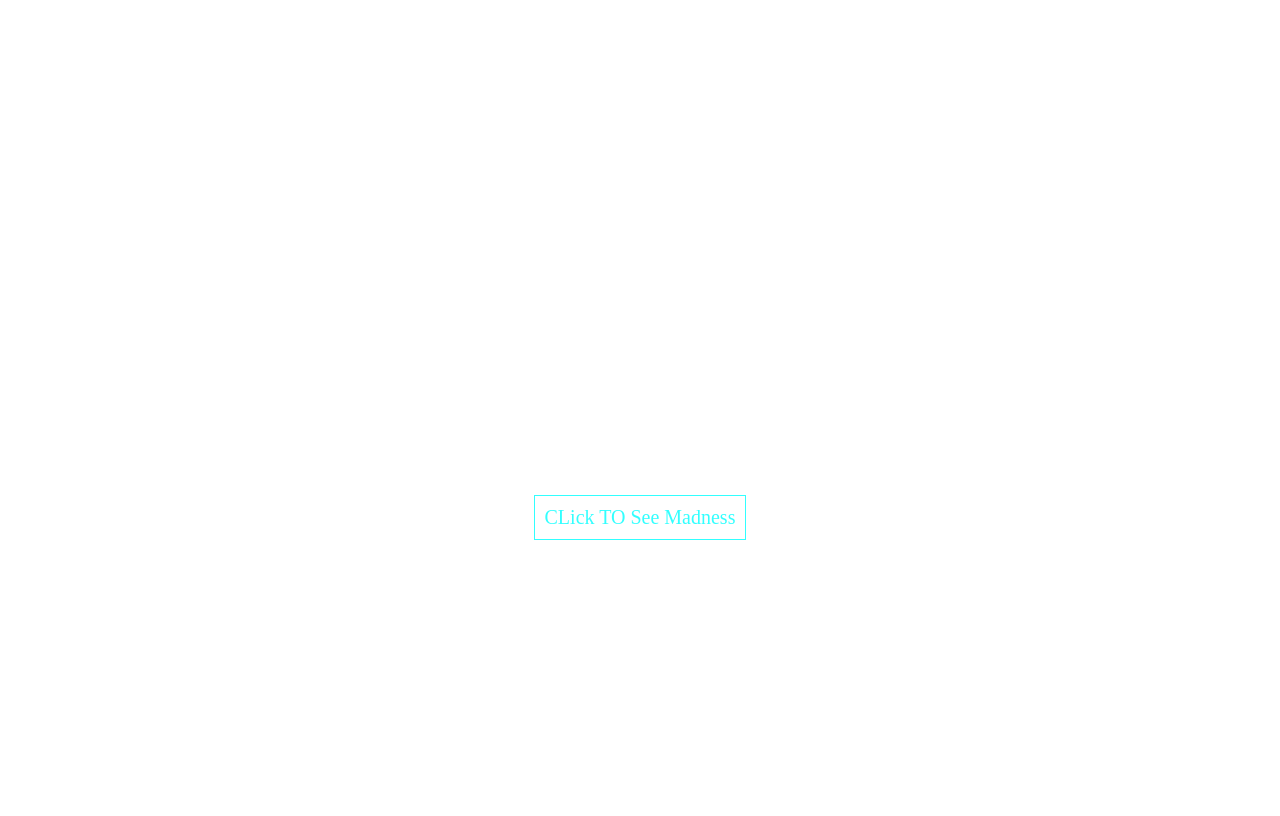
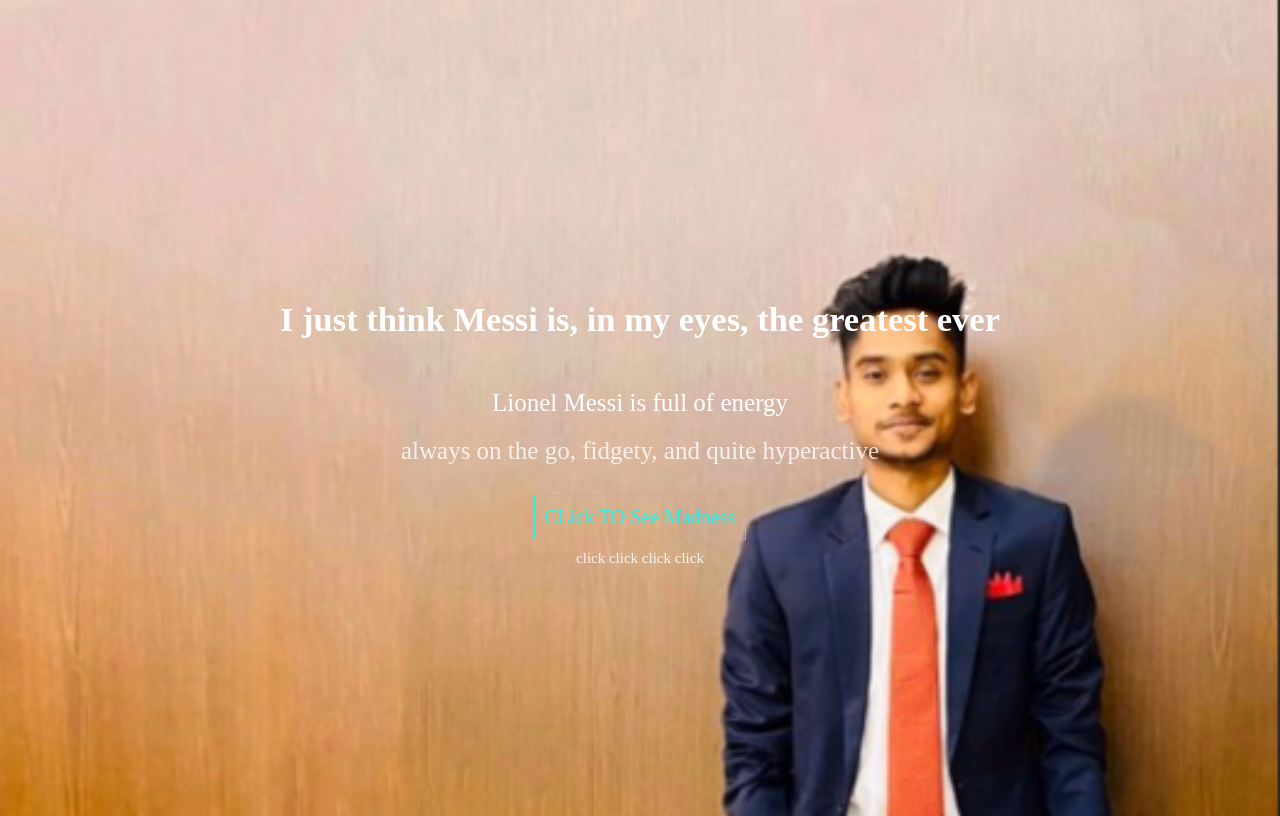
Before and after one commit to Sharan9037/texts-over-background-images, a plain HTML site: page index.html in a window 1280 px wide. Drawn offline with Linux system fonts and the light colour scheme.

Commit message:
code changed

```diff
--- a/index.html
+++ b/index.html
@@ -7,7 +7,7 @@
     <title>Background</title>
     <style>
         body {
-            background-image: url(/messi.jpeg);
+            background-image: url("messi.PNG");
             background-repeat: no-repeat;
             background-size: cover;
             height: 100vh;
```
